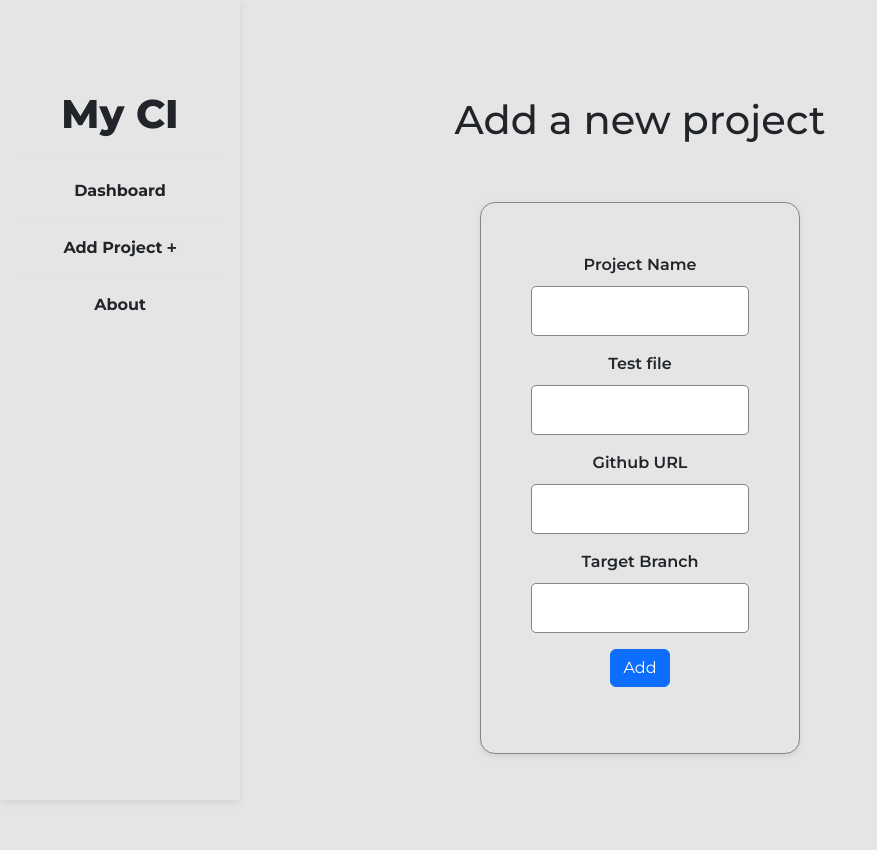
After one commit to Rayanworkout/Minimalist-CI-System, a Flask app: page /add_project in a window 1280 px wide. The commit adds this page. Shown: the whole page, without its empty margins (0-877 px from the left). Run offline with Flask 3, Linux system fonts and the light colour scheme.

Commit message:
started add project page

```diff
--- a/main.py
+++ b/main.py
@@ -32,6 +32,10 @@ def index():
 
 @app.route("/project/<int:project_id>")
 def project(project_id):
+    """
+    View that displays the project details and test statistics.
+
+    """
     db_worker = DBWorker()
     project: dict = db_worker.get_project_by_id(project_id)
     project_stats: dict = db_worker.get_project_statistics(project_id)
@@ -71,12 +75,19 @@ def test():
         return {"status": "error", "message": "Invalid signature"}
 
 
-@app.route("/add_project", methods=["POST"])
+@app.route("/add_project", methods=["GET", "POST"])
 def add_project():
     """
     Flask route to add a new project to the database.
 
+    Displays the form to add a new project and processes the form data.
+
     """
+
+    if request.method == 'GET':
+        return render_template("add_project.html")
+
+
     db_worker = DBWorker()
 
     json_body = request.json
--- a/static/css/style.css
+++ b/static/css/style.css
@@ -46,6 +46,34 @@ main {
 }
 
 
+/* ADD PROJECT */
+
+.form-container {
+    margin-top: 50px;
+    padding: 50px;
+    background-color: var(--bg-color);
+    box-shadow: 0 2px 5px 0 rgb(0 0 0 / 5%), 0 2px 10px 0 rgb(0 0 0 / 5%);
+    border-radius: 15px;
+    border: 1px solid #858585;
+}
+
+.form-control {
+    width: 100%;
+    padding: 12px;
+    border: 1px solid #858585;
+    border-radius: 5px;
+
+}
+
+.form-group {
+    text-align: center;
+}
+
+.form-group label {
+    font-weight: 600;
+    margin-bottom: 9px;
+}
+
 /* MEDIA QUERIES */
 
 @media (max-width: 768px) {
--- /dev/null
+++ b/templates/add_project.html
@@ -0,0 +1,37 @@
+{% extends 'base.html' %}
+
+{% block title %}New Project{% endblock %}
+{% block stats %}{% endblock %}
+
+
+{% block content %}
+<div class="container py-5 my-5">
+    <h1 class="text-center">Add a new project</h1>
+    <div class="d-flex justify-content-center align-items-center">
+        <div class="form-container">
+            <form method="POST" action="/submit">
+                <div class="form-group">
+                    <label for="projectName">Project Name</label>
+                    <input type="text" class="form-control" name="projectName" required>
+                </div>
+                <div class="form-group my-3">
+                    <label for="projectName">Test file</label>
+                    <input type="text" class="form-control" name="projectName" required>
+                </div>
+                <div class="form-group">
+                    <label for="projectName">Github URL</label>
+                    <input type="text" class="form-control" name="projectName" required>
+                </div>
+                <div class="form-group my-3">
+                    <label for="projectName">Target Branch</label>
+                    <input type="text" class="form-control" name="projectName" required>
+                </div>
+
+                <div class="my-3 text-center">
+                    <button type="submit" class="btn btn-primary">Add</button>
+                </div>
+            </form>
+        </div>
+    </div>
+</div>
+{% endblock %}
--- a/templates/base.html
+++ b/templates/base.html
@@ -20,14 +20,14 @@
         <nav class="collapse d-lg-block sidebar collapse">
             <div class="position-sticky">
                 <div class="list-group list-group-flush mx-3 mt-3">
-                    <a href="#" class="list-group-item list-group-item-action py-3 mb-2 title text-center display-6"
+                    <a href="/" class="list-group-item list-group-item-action py-3 mb-2 title text-center display-6"
                         aria-current="true">
                         My CI
                     </a>
                     <a href="/" class="list-group-item list-group-item-action py-3 text-center fw-bold">
                         Dashboard
                     </a>
-                    <a href="#" class="list-group-item list-group-item-action py-3 text-center fw-bold">
+                    <a href="/add_project" class="list-group-item list-group-item-action py-3 text-center fw-bold">
                         Add Project <tt>&plus;</tt>
                     </a>
                     <a href="#" class="list-group-item list-group-item-action py-3 text-center fw-bold">
@@ -37,7 +37,7 @@
             </div>
         </nav>
     </header>
-
+    {% block stats %}
     <main style="margin-top: 58px;">
         <div class="container pt-4">
             <h2 class="text-center py-2">{% block stats_type %}{% endblock %}</h2>
@@ -67,6 +67,9 @@
             {% block table %}{% endblock %}
         </div>
     </main>
+    {% endblock %}
+    {% block content %}{% endblock %}
+
 
 </body>
 
```
